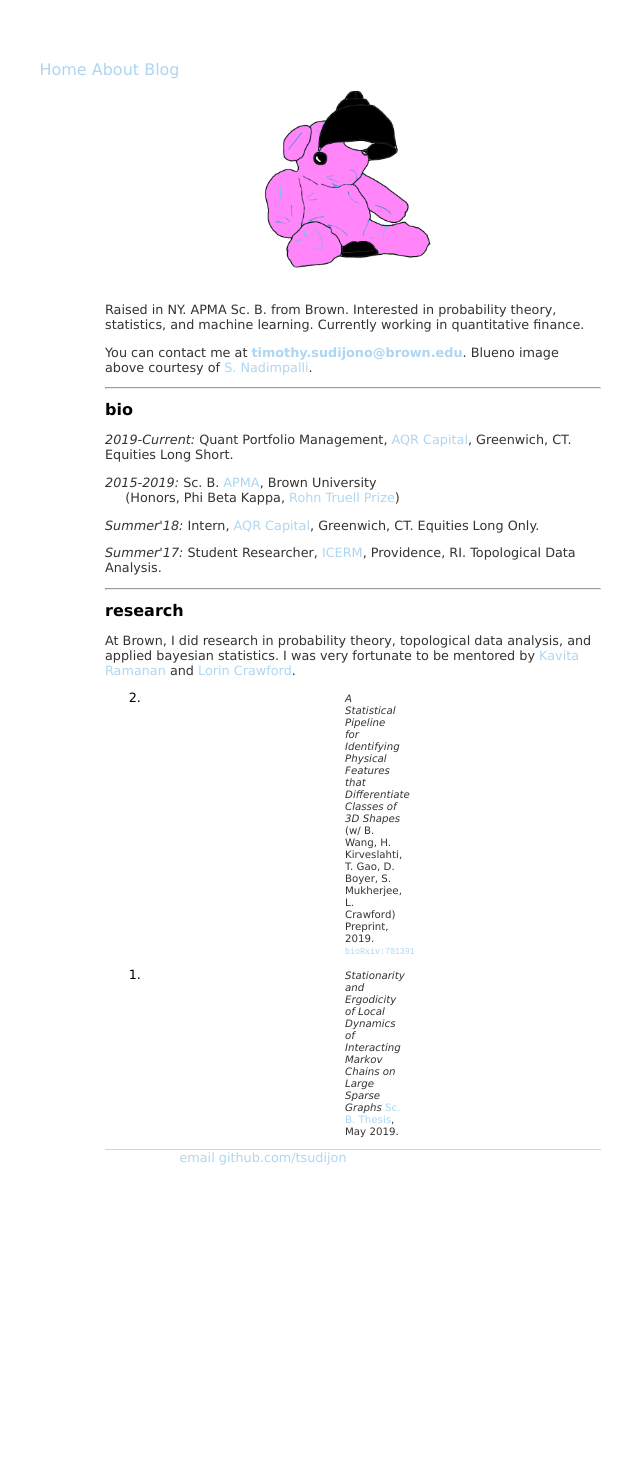
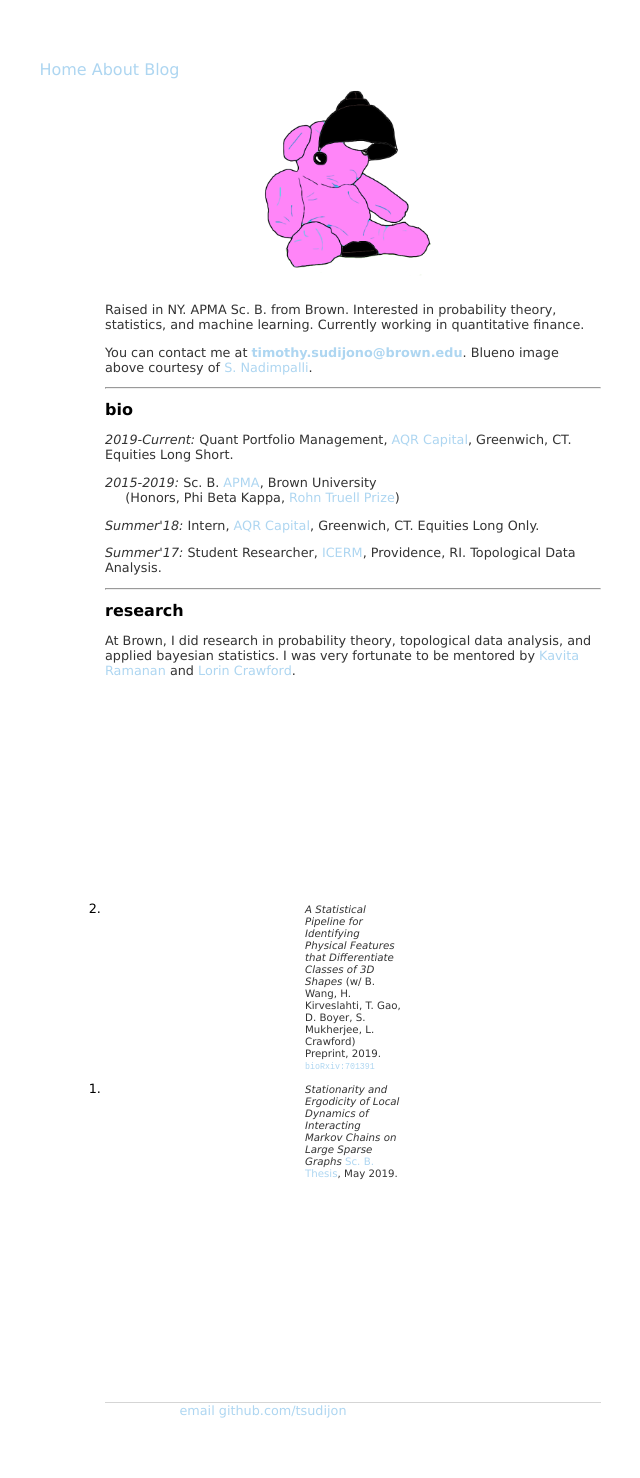
Before and after one commit to tsudijon/tsudijon.github.io, a Jekyll site: the page built from about/index.html, in a window 1280 px wide. Shown: the whole page, without its empty margins (295-935 px from the left). Built offline with Jekyll 4.4.1, drawn with Linux system fonts in a browser that asks for light colours; before the commit the page ends 1225 px from its top, so only the background shows below that.

Commit message:
Updated list styling

```diff
--- a/css/main.css
+++ b/css/main.css
@@ -83,8 +83,7 @@ ul {
 }
 
 ol {
-    margin-right: 200px;
-    margin-left: 200px;
+    padding: 200px;
     font-size: 0.8em;
 }
 
```
